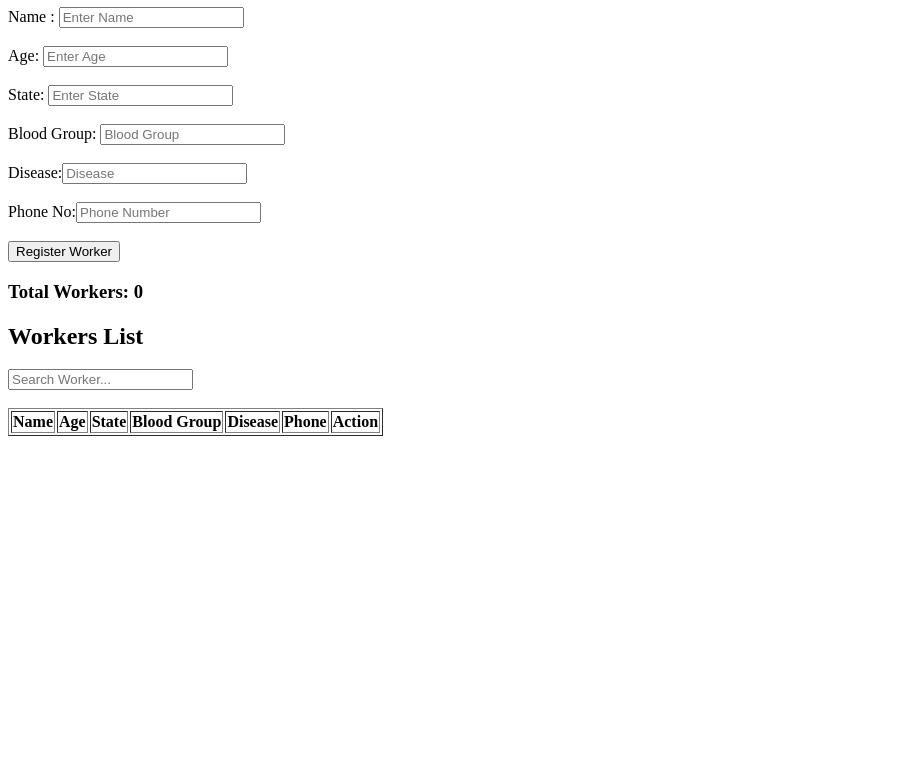
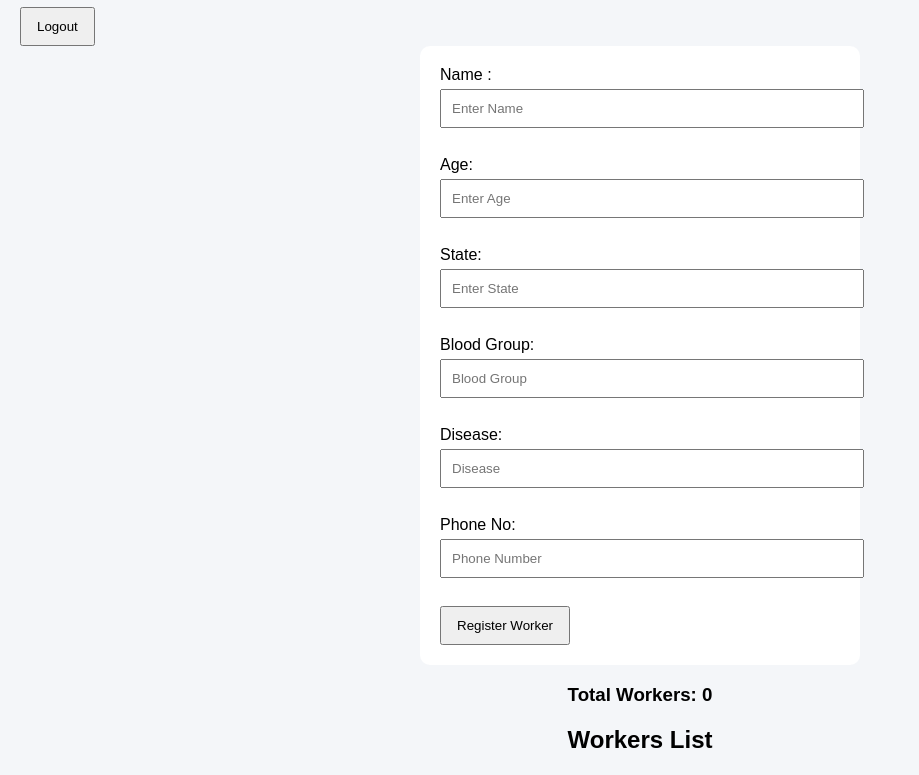
Before and after one commit to arvindkumar-dev45/MigrantCare, a plain HTML site: page Fontend/index.html in a window 1280 px wide. Shown: the part 73-848 px from the top of the page, without its empty margins (0-919 px from the left). Before the commit the page ends 800 px from the top, so only its background shows below. Drawn offline with Linux system fonts and the light colour scheme; no server answers; sample sign-in values are in the browser's storage.

Commit message:
Added frontend login and worker pages

```diff
--- a/Fontend/index.html
+++ b/Fontend/index.html
@@ -2,10 +2,12 @@
 <html>
 <head>
     <title>MigrantCare</title>
+    <link rel="stylesheet" href="style.css">
 </head>
 <body>
 
     <h1>Migrant Worker Registration</h1>
+    <button onclick="logout()">Logout</button>
 
 <form>
        Name : <input id="name" type="text" placeholder="Enter Name"><br><br>
--- /dev/null
+++ b/Fontend/login.css
@@ -0,0 +1,46 @@
+body{
+    font-family: Arial, sans-serif;
+    background-color: #f4f6f9;
+
+    display: flex;
+    justify-content: center;
+    align-items: center;
+
+    height: 100vh;
+}
+
+.login-box{
+    background: white;
+    padding: 30px;
+
+    border-radius: 10px;
+
+    width: 300px;
+
+    text-align: center;
+}
+
+input{
+    width: 100%;
+
+    padding: 10px;
+
+    margin-top: 10px;
+    margin-bottom: 10px;
+
+    box-sizing: border-box;
+}
+
+button{
+    width: 100%;
+
+    padding: 10px;
+
+    background-color: green;
+
+    color: white;
+
+    border: none;
+
+    cursor: pointer;
+}
--- a/Fontend/script.js
+++ b/Fontend/script.js
@@ -1,3 +1,8 @@
+if (localStorage.getItem("loggedIn") !== "true") {
+
+    window.location.href = "login.html";
+
+}
 let editId = null;
 let allWorkers = [];
 
@@ -228,3 +233,11 @@ document.getElementById("search")
     });
 
 });
+
+function logout() {
+
+    localStorage.removeItem("loggedIn");
+
+    window.location.href = "login.html";
+
+}
--- /dev/null
+++ b/Fontend/style.css
@@ -0,0 +1,45 @@
+body{
+    font-family: Arial, sans-serif;
+    background-color: #f4f6f9;
+    margin: 20px;
+}
+
+h1,h2,h3{
+    text-align: center;
+}
+
+form{
+    background: white;
+    padding: 20px;
+    border-radius: 10px;
+    width: 400px;
+    margin: auto;
+}
+
+input{
+    width: 100%;
+    padding: 10px;
+    margin-top: 5px;
+    margin-bottom: 10px;
+}
+
+button{
+    padding: 10px 15px;
+    cursor: pointer;
+}
+
+table{
+    width: 100%;
+    border-collapse: collapse;
+    background: white;
+}
+
+th,td{
+    padding: 10px;
+    border: 1px solid #ddd;
+    text-align: center;
+}
+
+th{
+    background: #eee;
+}
```
Also changed, not shown: Fontend/login.html (added, +34 -0 lines), Fontend/login.js (added, +26 -0 lines), Fontend/worker.html (added, +18 -0 lines), Fontend/worker.js (added, +19 -0 lines).
